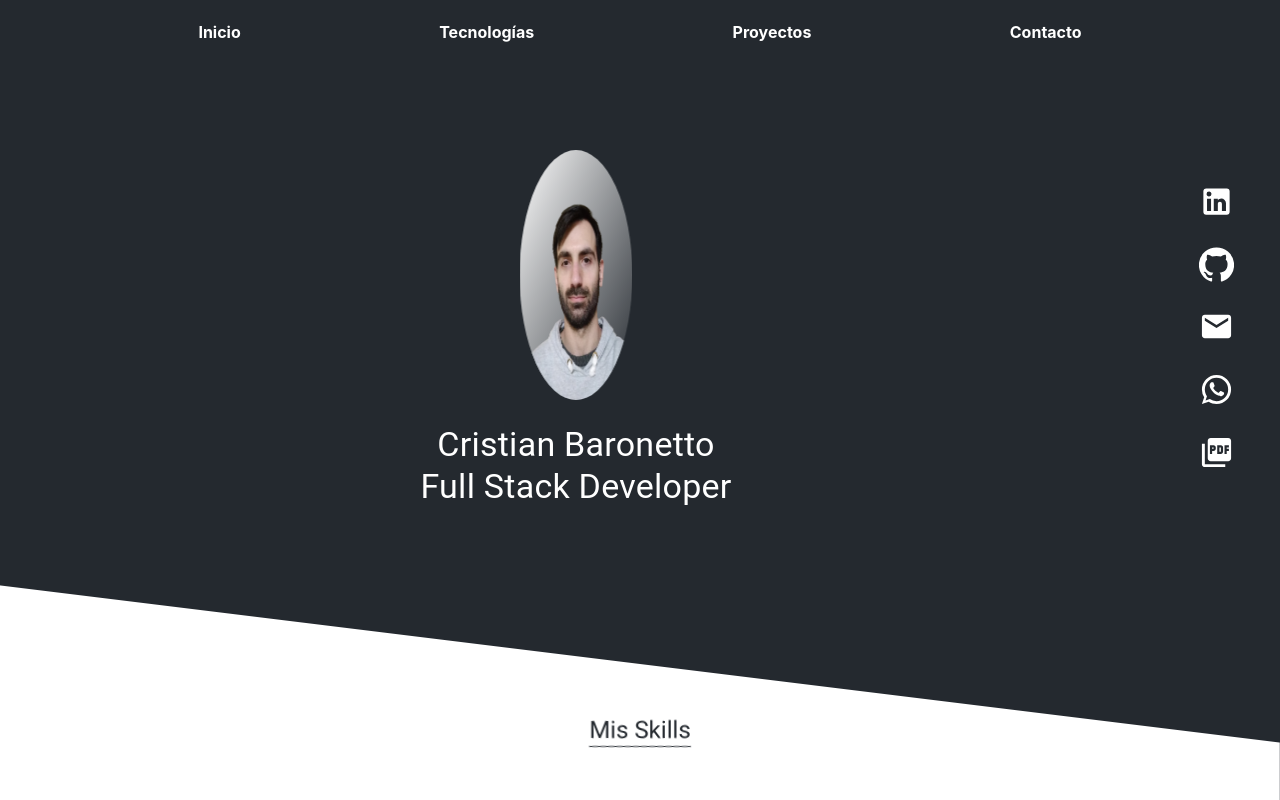
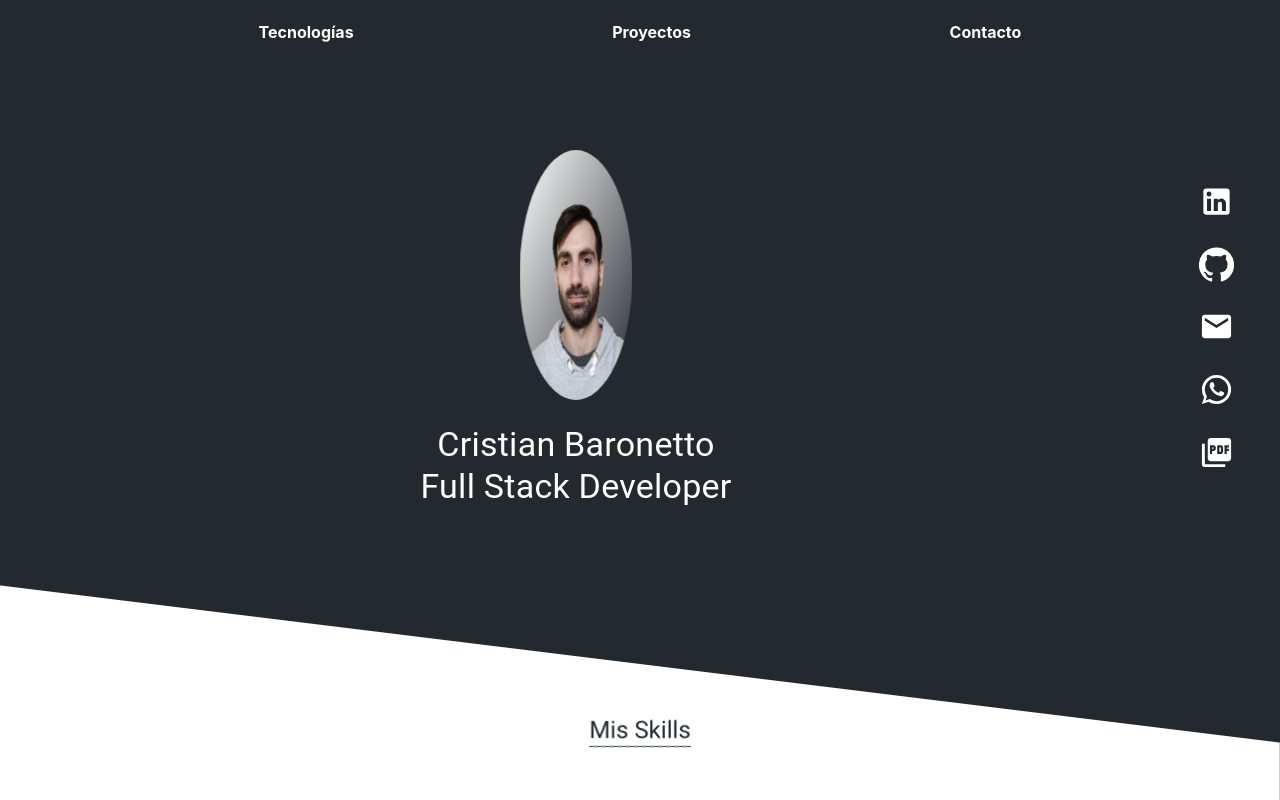
Before and after one commit to Cristian-M-B/Portfolio-2.0, a React (Create React App) app: page / in a window 1280 px wide. Shown: the top 800 px of the page. Built offline with nearby package versions, Linux system fonts and the light colour scheme.

Commit message:
modification

```diff
--- a/src/components/Nav.jsx
+++ b/src/components/Nav.jsx
@@ -22,7 +22,6 @@ export default function Nav() {
             alignItems='center'
             className={classes.nav}
         >
-            <LinkScroll section='home' name='Inicio' />
             <LinkScroll section='technologies' name='Tecnologías' />
             <LinkScroll section='projects' name='Proyectos' />
             <LinkScroll section='contact' name='Contacto' />
```
